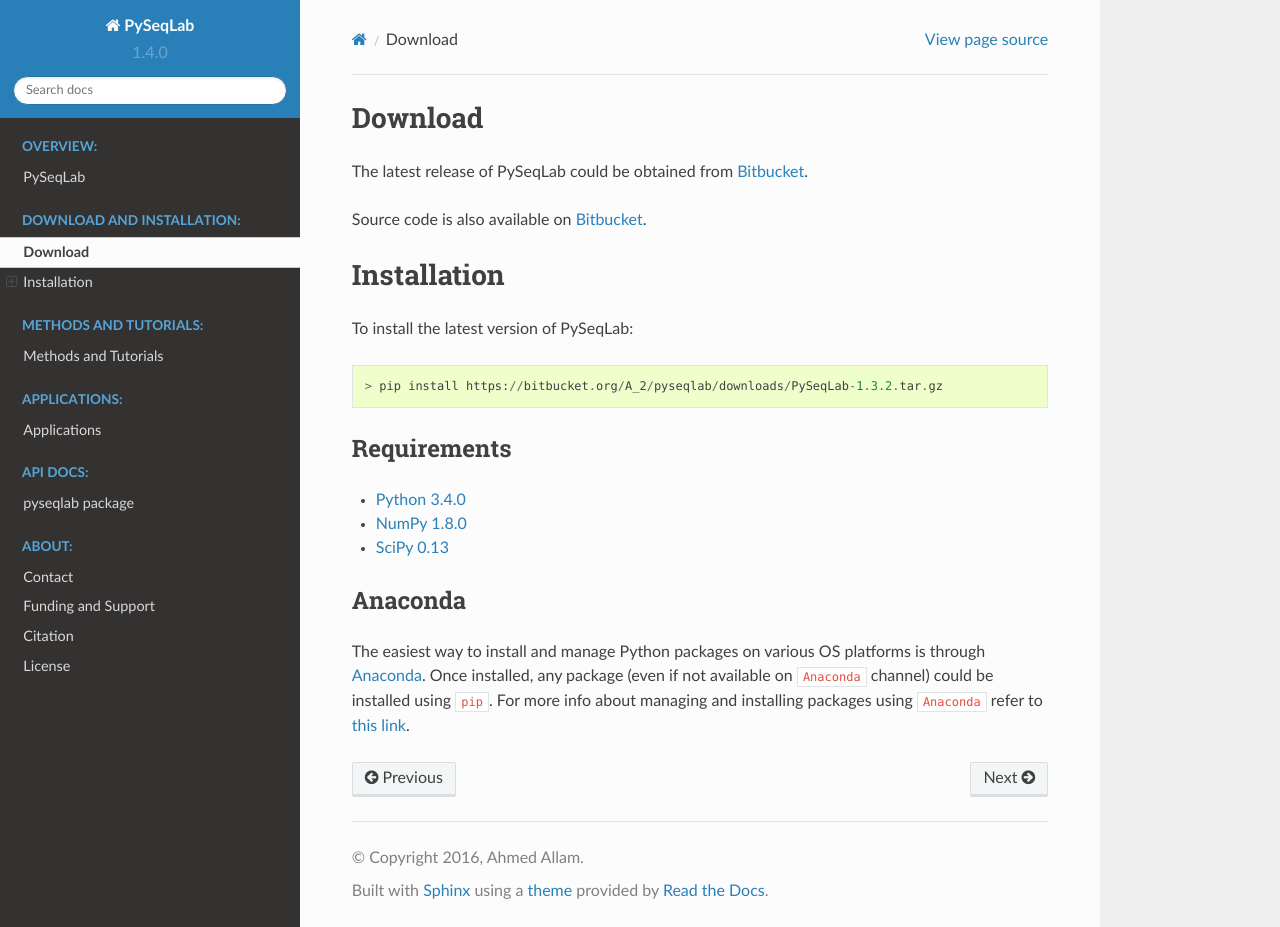
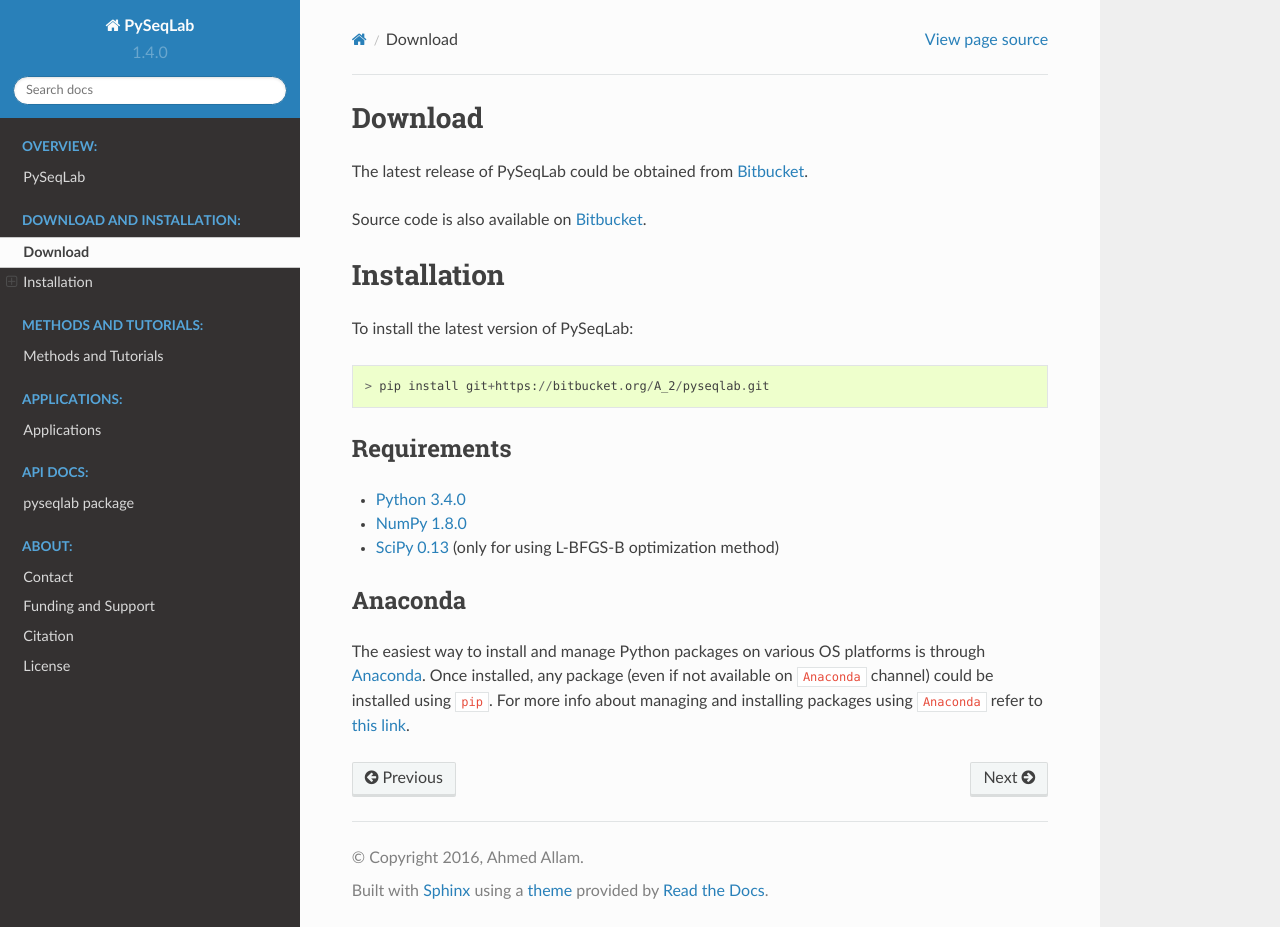
Before and after one commit to uzh-dqbm-cmi/PySeqLab, a Sphinx documentation site: the page built from docs/source/install.rst, in a window 1280 px wide and 927 px high. Built offline with Sphinx 7.4.7 and the Read the Docs theme 2.0.0, drawn with Linux system fonts in a browser that asks for light colours.

Commit message:
update docs

```diff
--- a/docs/source/index.rst
+++ b/docs/source/index.rst
@@ -16,7 +16,7 @@
    install
 
 .. toctree::
-   :maxdepth: 2
+   :maxdepth: 3
    :caption: Methods and Tutorials:
 
    methods_tutorials
--- a/docs/source/install.rst
+++ b/docs/source/install.rst
@@ -16,7 +16,7 @@
 
 To install the latest version of PySeqLab::
 
-    > pip install https://bitbucket.org/A_2/pyseqlab/downloads/PySeqLab-1.3.2.tar.gz
+    > pip install git+https://bitbucket.org/A_2/pyseqlab.git
 
 
 Requirements
@@ -24,7 +24,7 @@
 
 -  `Python 3.4.0 <http://python.org>`__
 -  `NumPy 1.8.0 <http://numpy.org>`__
--  `SciPy 0.13 <http://scipy.org>`__
+-  `SciPy 0.13 <http://scipy.org>`__ (only for using L-BFGS-B optimization method)
 
 Anaconda
 --------------------------------------------------------------------------------
```
Also changed, not shown: 2 other files.
